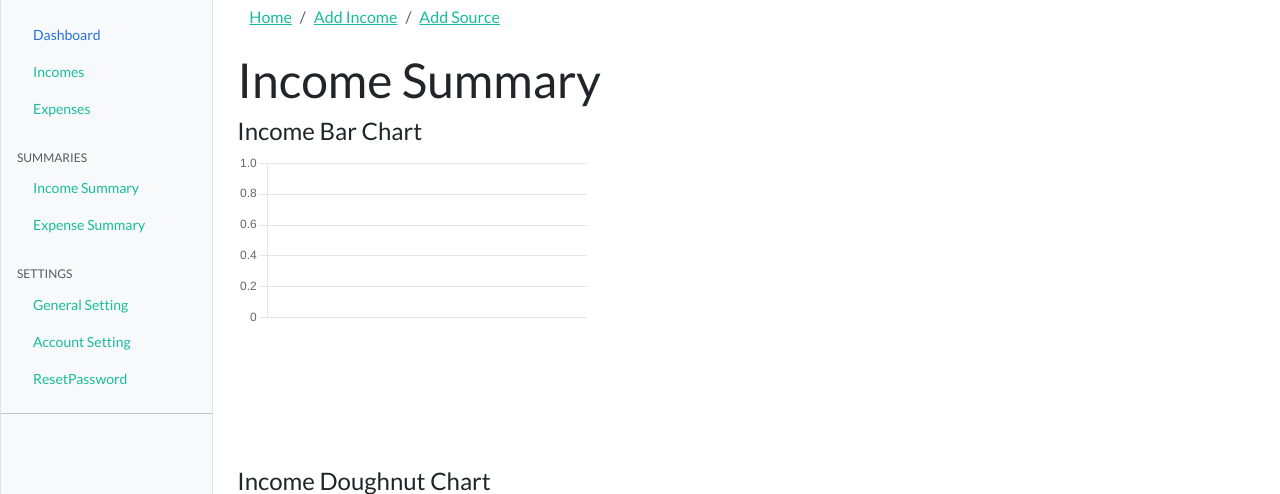
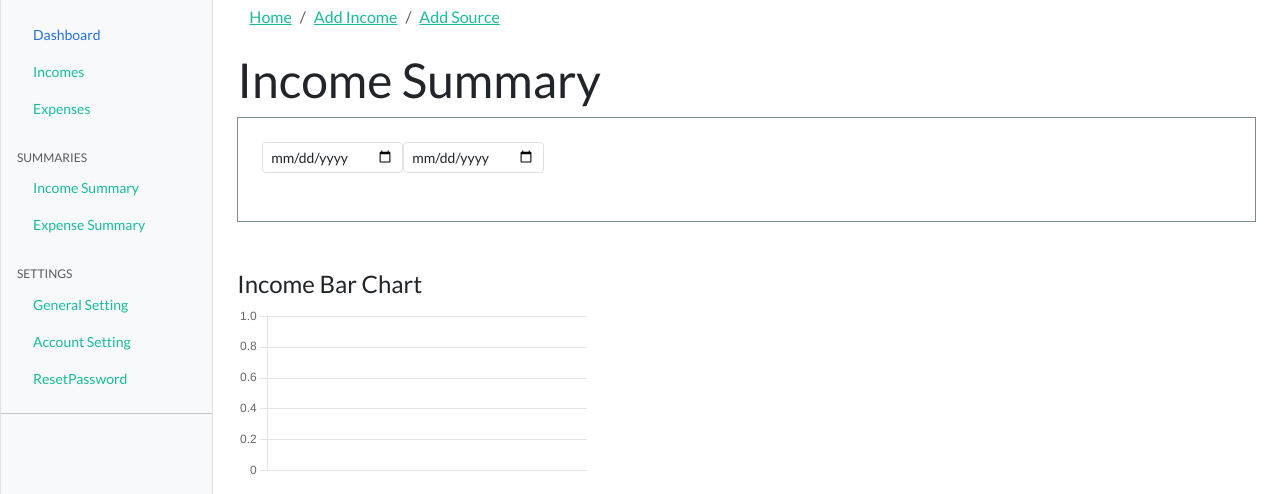
Before and after one commit to kshitizadhikari/PythonProjects, a Django app: page /income/income-summary in a window 1280 px wide. Shown: the part 87-581 px from the top of the page. Run offline with Django 5.2, Linux system fonts and the light colour scheme; the visitor is signed in with stand-in values (Sample User, id 1); data that the repository does not hold is empty; some libraries are stand-ins or nearby versions.

Commit message:
fix summaries to get data of current month when no params are provided

```diff
--- a/FinanceTracker/finance_tracker/incomes/urls.py
+++ b/FinanceTracker/finance_tracker/incomes/urls.py
@@ -2,6 +2,8 @@ from django.urls import path
 from . import views
 from django.views.decorators.csrf import csrf_exempt
 
+
+# use /income/name when testing !!
 
 urlpatterns = [
     path('', views.index, name="income-index"),
--- a/FinanceTracker/finance_tracker/incomes/views.py
+++ b/FinanceTracker/finance_tracker/incomes/views.py
@@ -1,4 +1,5 @@
 import datetime
+from django.utils.dateparse import parse_date
 from django.shortcuts import render, redirect
 from django.core.paginator import Paginator
 from django.contrib import messages
@@ -112,10 +113,27 @@ def delete_income(request, id):
 
 @login_required(login_url='/auth/login')
 def income_source_data(request):
+    # Initialize the incomes queryset
+    incomes = Income.objects.filter(owner=request.user)
+
+    # Get today's date
     today_date = datetime.date.today()
-    six_months_ago_date =today_date - datetime.timedelta(days=30*6)
+    current_month_date = datetime.date(today_date.year, today_date.month, 1)
 
-    incomes = Income.objects.filter(owner=request.user, date__gte = six_months_ago_date, date__lte=today_date)
+    # Get date_from and date_to from request and parse them
+    date_from = parse_date(request.GET.get("date_from")) or current_month_date
+    date_to = parse_date(request.GET.get("date_to")) or current_month_date
+
+
+    # Apply date filters
+    if date_from and date_to:
+        incomes = incomes.filter(date__range=[date_from, date_to])
+    elif date_from:
+        incomes = incomes.filter(date__gte=date_from)
+    elif date_to:
+        incomes = incomes.filter(date__lte=date_to)
+
+
     final_report = {}
 
     def get_source_from_income(income):
@@ -136,7 +154,6 @@ def income_source_data(request):
 
     return JsonResponse(final_report,safe=False )
 
-
 @login_required(login_url='/auth/login')
 def income_summary(request):
     return render(request, "incomes/income_summary.html")
--- a/FinanceTracker/finance_tracker/templates/incomes/income_summary.html
+++ b/FinanceTracker/finance_tracker/templates/incomes/income_summary.html
@@ -1,10 +1,48 @@
 {% extends "incomes/base_income.html" %} {% block income_content %}
 {% load static %}
 <link rel="stylesheet" href="{% static 'css/chart.css' %}" />
+
 <h1>Income Summary</h1>
 
+<div class="mb-5 d-flex p-4 border border-dark">
+    <div class="form-group mb-4">
+        <input
+            type="date"
+            name="dateFrom"
+            id="dateFromField"
+            class="form-control form-control-sm"
+            placeholder="Start Date"
+        />
+        <div
+            class="invalid-feedback"
+            id="invalidFeedback"
+            style="display: none"
+        >
+            <p></p>
+        </div>
+    </div>
+    <div class="form-group mb-4">
+        <input
+            type="date"
+            name="dateTo"
+            id="dateToField"
+            class="form-control form-control-sm"
+            placeholder="Till Date"
+        />
+        <div
+            class="invalid-feedback"
+            id="invalidFeedback"
+            style="display: none"
+        >
+            <p></p>
+        </div>
+    </div>
+</div>
+
     <div class="chart">
-    <h4 id="bar-chart-heading" class="bar-chart-heading">Income Bar Chart</h4>
+        <h4 id="bar-chart-heading" class="bar-chart-heading">
+            Income Bar Chart
+        </h4>
         <canvas id="barChart"></canvas>
     </div>
 
@@ -12,23 +50,68 @@
         <h4 id="doughnut-chart-heading" class="doughnut-chart-heading">
             Income Doughnut Chart
         </h4>
-    <canvas id="doughnut"></canvas>
+        <canvas id="doughnut" height="100" width="100"></canvas>
     </div>
 
     <script src="https://cdn.jsdelivr.net/npm/chart.js"></script>
     <script type="module">
         $(document).ready(function () {
-        const url = "/income/income-source-data";
+            const today = new Date();
 
-        const bar = $("#bar-chart-heading").text().trim();
+            // Get individual date components
+            const year = today.getFullYear();
+            // Months are zero-indexed
+            const month = String(today.getMonth() + 1).padStart(2, '0');
+            const endOfMonthDay = String(today.getDate()).padStart(2, '0');
+
+            // Format the date as yyyy-mm-dd
+            const formattedStartDate = `${year}-${month}-01`;
+            const formattedEndDate = `${year}-${month}-${endOfMonthDay}`;
+
+            let dateFromVal = formattedStartDate;
+            let dateToVal = formattedEndDate;
+
+            const dateFrom = $("#dateFromField");
+            const dateTo = $("#dateToField");
+            let barChartInstance = null;
+            let doughnutChartInstance = null;
+
+            function destroyChart(chartInstance) {
+                if (chartInstance) {
+                    chartInstance.destroy();
+                }
+            }
+
+            function updateCharts() {
+                const url = `/income/income-source-data?date_from=${dateFromVal}&date_to=${dateToVal}`;
+
+                const chartName = $("#bar-chart-heading").text().trim();
                 import('{% static "js/barChart.js" %}').then((module) => {
-            module.default(bar, url);
+                    destroyChart(barChartInstance);2
+                    barChartInstance = module.default(chartName, url);
                 });
 
                 const doughnut = $("#doughnut-chart-heading").text().trim();
                 import('{% static "js/doughnutChart.js" %}').then((module) => {
-            module.default(doughnut, url);
+                    destroyChart(doughnutChartInstance);
+                    doughnutChartInstance = module.default(doughnut, url);
                 });
+            }
+
+            dateFrom.on("change", function(e) {
+                dateFromVal = e.target.value;
+                updateCharts();
+            });
+
+            dateTo.on("change", function(e) {
+                dateToVal = e.target.value;
+                updateCharts();
+            });
+
+            // Initial load
+            updateCharts();
         });
     </script>
+
     {% endblock income_content %}
+</div>
```
Also changed, not shown: FinanceTracker/finance_tracker/expenses/views.py (+12 -6 lines), FinanceTracker/finance_tracker/templates/expenses/expense_summary.html (+5 -4 lines). Lines whose indentation alone changed are shown as unchanged.
